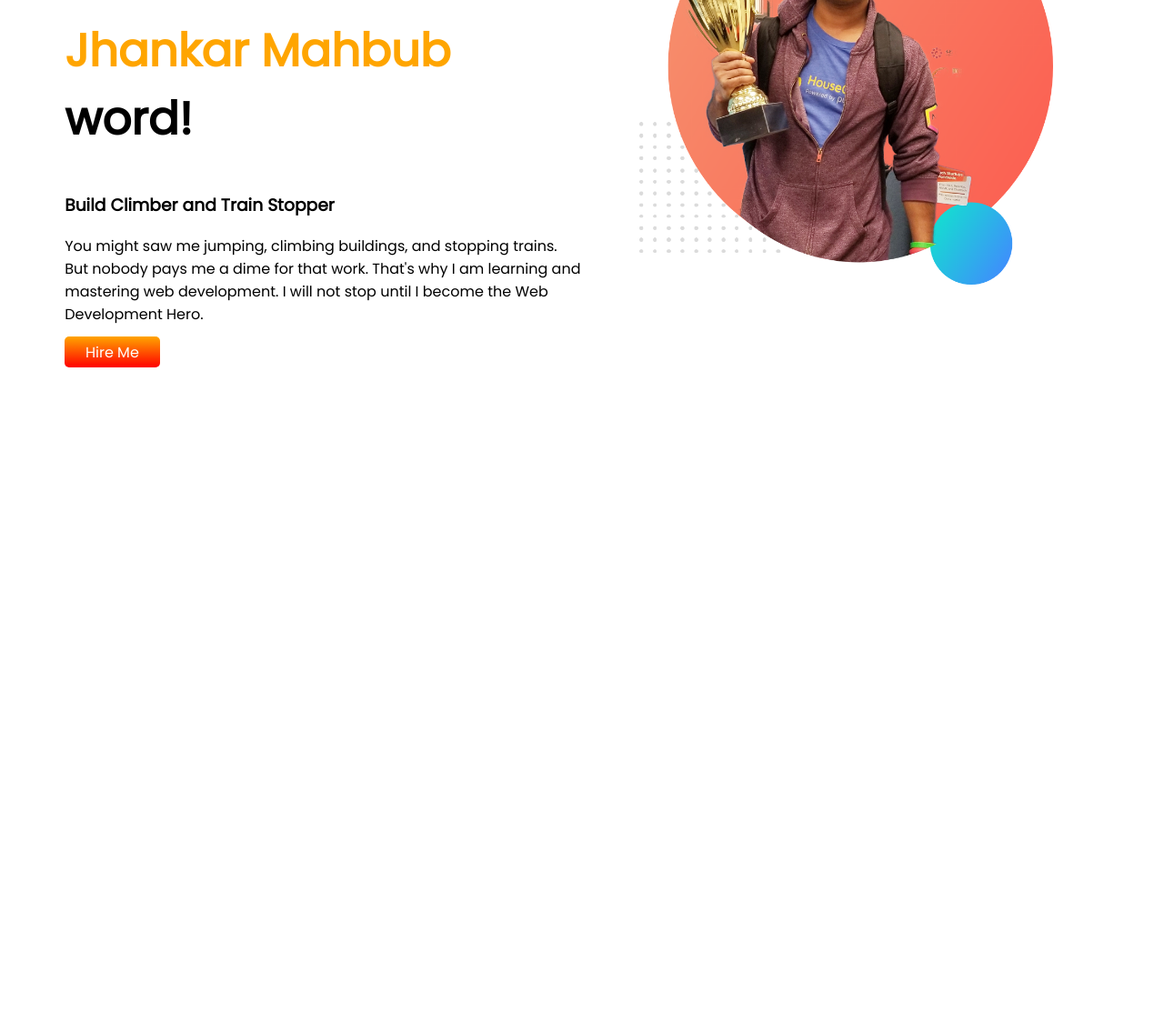
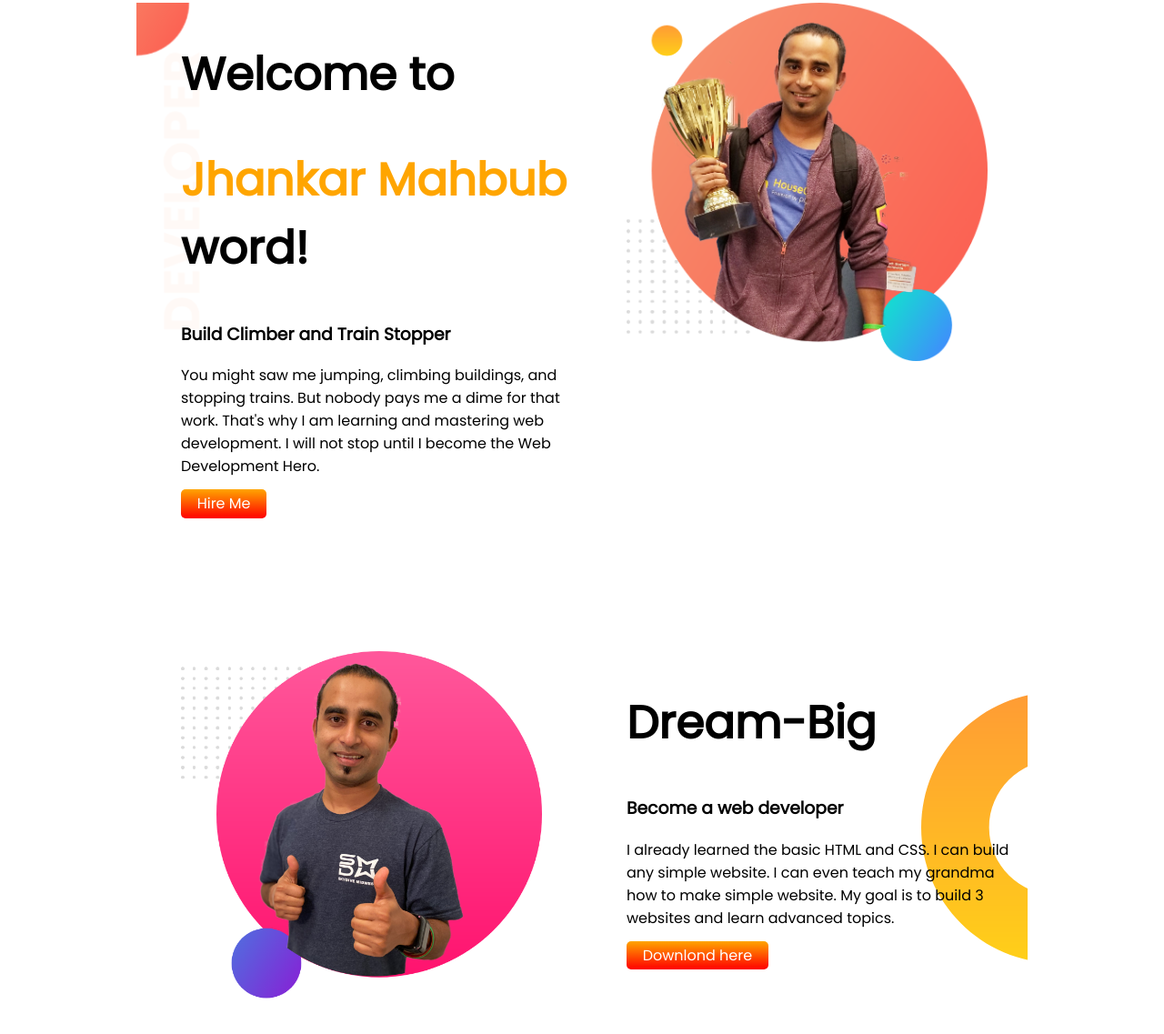
Before and after one commit to nishat12319/developer-portfolio, a plain HTML site: page index.html in a window 1280 px wide. Shown: the part 147-1284 px from the top of the page at 91% size. Before the commit the page ends 800 px from the top, so only its background shows below. Drawn offline with Linux system fonts and the light colour scheme.

Commit message:
dream big

```diff
--- a/index.html
+++ b/index.html
@@ -16,7 +16,7 @@
 </head>
 
 <body>
-    <section>
+    <section class="top-banner">
         <div class="half-width">
             <h1> Welcome to </h1>
             <h1><span class="orange-color">Jhankar Mahbub</span> word! </h1>
@@ -26,10 +26,29 @@
                 That's why I am learning and mastering web development. I will not stop until I become the Web
                 Development
                 Hero.</p>
-            <a class="link-button" target="blank" href="https://github.com/">Hire Me</a>
+            <a class="link-button" target="_blank" href="https://github.com/">Hire Me</a>
+
         </div>
         <div class="half-width">
             <img src="images/jhankar.png" alt="">
+
+        </div>
+
+    </section>
+    <section class="dream-big">
+        <div class="half-width">
+
+            <img src="images/jhankar2.png" alt="">
+        </div>
+        <div class="half-width">
+            <h1>Dream-Big</h1>
+            <h3>Become a web developer</h3>
+            <p>
+                I already learned the basic HTML and CSS. I can build any simple website. I can even teach my grandma
+                how to make simple website. My goal is to build 3 websites and learn advanced topics.
+            </p>
+            <a class="link-button" target="_blank" href="https://www.w3schools.com/css/css_padding.asp">Downlond
+                here</a>
         </div>
     </section>
 </body>
--- a/style.css
+++ b/style.css
@@ -1,5 +1,6 @@
 body{
     font-family: 'Poppins', sans-serif;
+    margin: 0%;
 }
 
 h1{
@@ -12,13 +13,14 @@ h1{
 }
 section{
     display: flex;
+    margin: 150px;
 }
 .half-width{
     width:50%;
     padding-left:5%;
 }
 .half-width img{
-    width:80%;
+    width:90%;
 }
 .link-button{
    background-image: linear-gradient(orange,red);
@@ -28,3 +30,13 @@ section{
     border-radius:5px ;
     text-decoration: none;
 }
+.top-banner{
+    background-image: url(images/top-banner.png);
+    background-repeat: no-repeat;
+}
+.dream-big{
+    background-image: url(images/dream-bg.png);
+    background-repeat: no-repeat;
+    background-position: right;
+
+}
```
